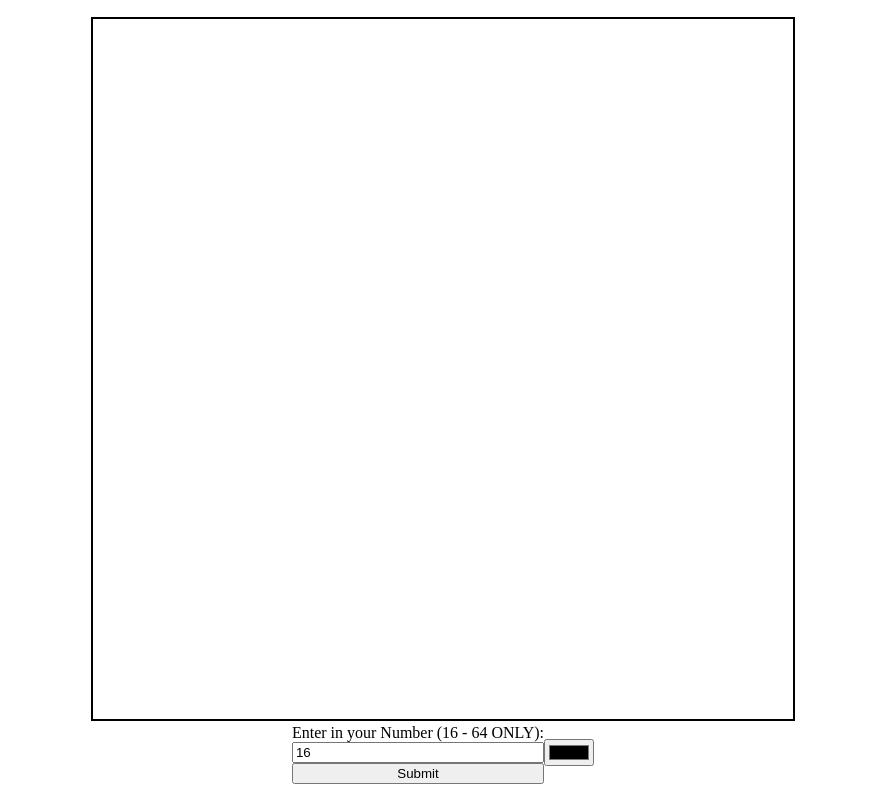
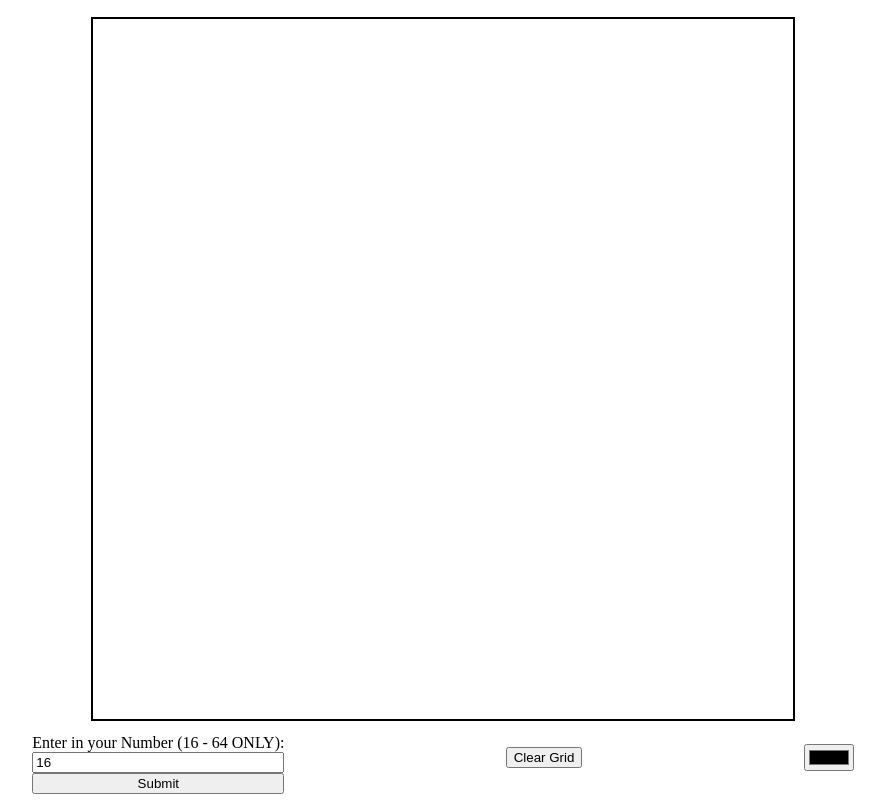
Before and after one commit to ivaneaguirre98/Etch-a-sketch, a plain HTML site: page index.html in a window 1280 px wide. Shown: the part 138-940 px from the top of the page, without its empty margins (197-1082 px from the left). Drawn offline with Linux system fonts and the light colour scheme.

Commit message:
Added a clear button to create a fresh new grid

```diff
--- a/index.html
+++ b/index.html
@@ -17,15 +17,19 @@
     <!-- conatiner DIV for the grid -->
     <div class="containerWrapper">
         <div id ="container"></div>
+    </div>
+
     <div class="inputContainer">
         <div class="numberInput">
             <div class="subtitle">Enter in your Number (16 - 64 ONLY):</div>
             <input type="number" id="numInput" name="numInput" min="1" max="64" value="16">
             <button id="newGridButt">Submit</button>
         </div>
+        <div class="clearButton">
+            <button id="clearButton">Clear Grid</button>
+        </div>
         <div class="colorPicker">
             <input type="color" name="squareColor" id="squareColor">
-            </div>
         </div>
     </div>
 
--- a/script.js
+++ b/script.js
@@ -2,8 +2,6 @@ console.log("Hello World");
 const container = document.querySelector('#container');
 let defaultSquare = 16;
 let squareNum = document.getElementById("numInput").value = 16;
-
-//function that sets width a
 
 //creates div and adds class of gridSquare
 function createGrid(col, rows){
@@ -17,6 +15,9 @@ function createGrid(col, rows){
     //this is the event listener to fill in the squares when you hover over them
     var gridPixels = container.querySelectorAll('div');
     gridPixels.forEach(gridPixel => gridPixel.addEventListener('mouseover', fillGrid));
+
+    let clearButton = document.getElementById("clearButton");
+    clearButton.addEventListener("click", clearGrid);
 
     //event listeners for creating a new grid
     let newGridButt = document.getElementById("newGridButt");
```
Lines whose indentation alone changed are shown as unchanged.
